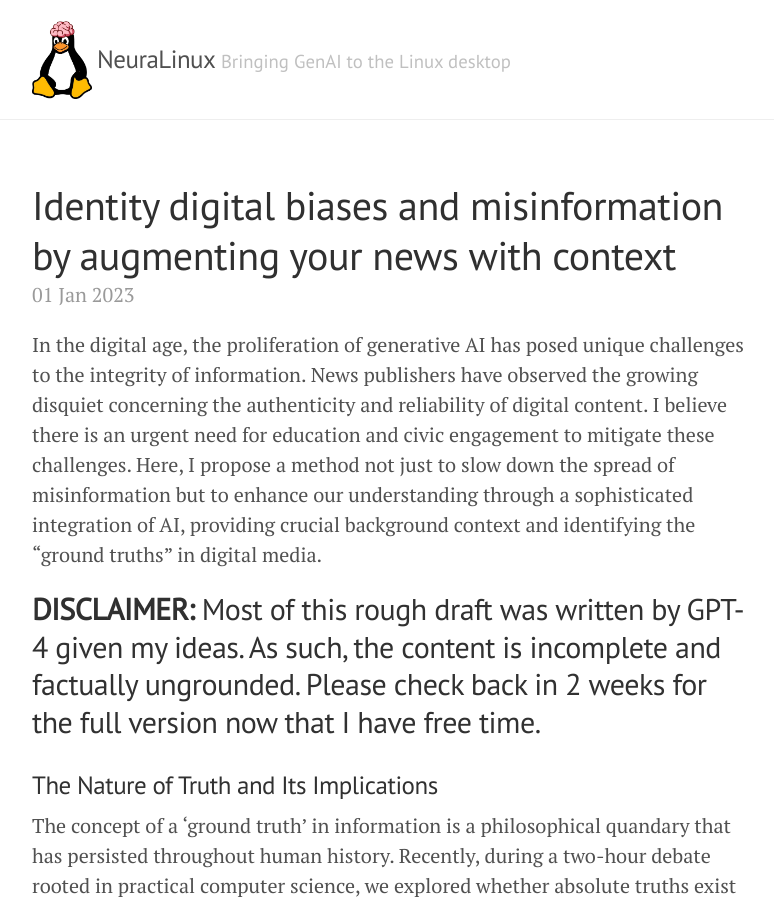
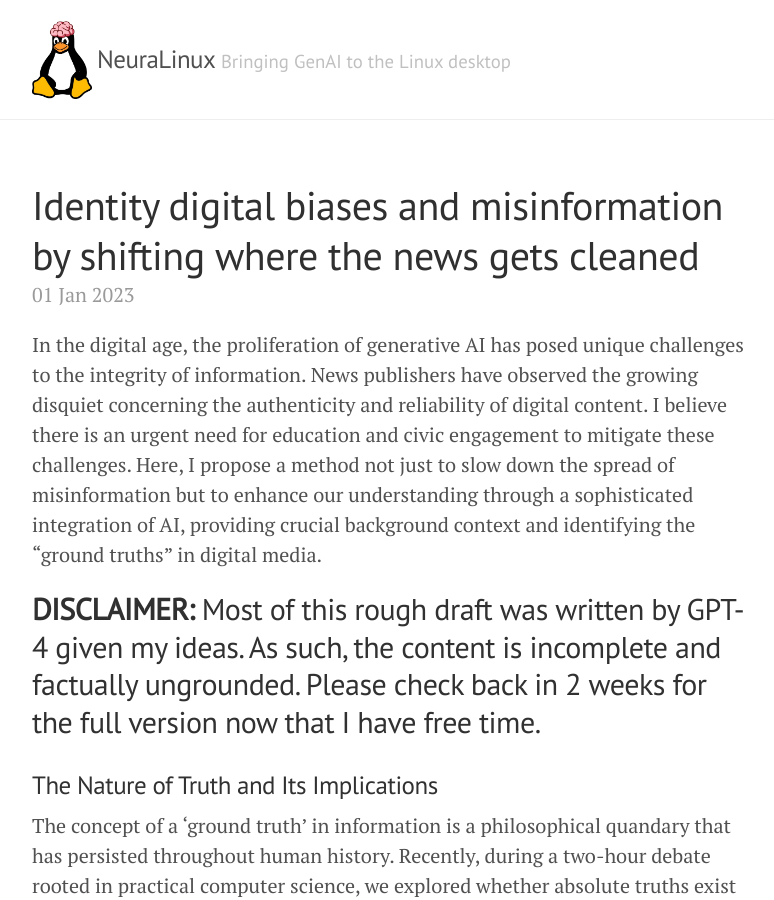
Before and after one commit to chinarjoshi/chinarjoshi.github.io, a Jekyll site: the page built from _posts/regulation/2023-01-01-perspective.md, in a window 1280 px wide and 900 px high. Shown: the whole window, without its empty margins (248-1022 px from the left). Built offline with Jekyll 4.4.1, drawn with Linux system fonts in a browser that asks for light colours.

Commit message:
Update title

```diff
--- a/_posts/regulation/2023-01-01-perspective.md
+++ b/_posts/regulation/2023-01-01-perspective.md
@@ -1,6 +1,6 @@
 ---
 layout: post
-title: Identity digital biases and misinformation by augmenting your news with context
+title: Identity digital biases and misinformation by shifting where the news gets cleaned
 subtitle: The engineer's guide to fallibilism and pragmatism
 permalink: /perspective/
 category: regulation
```
